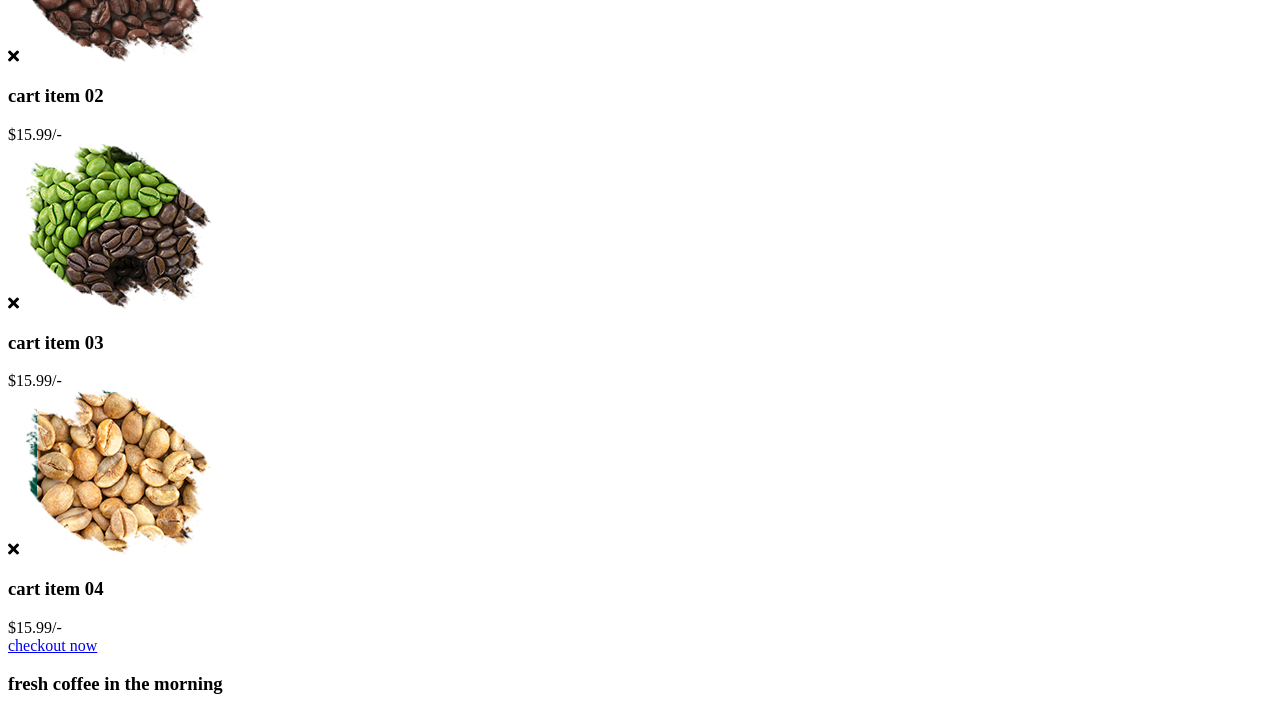
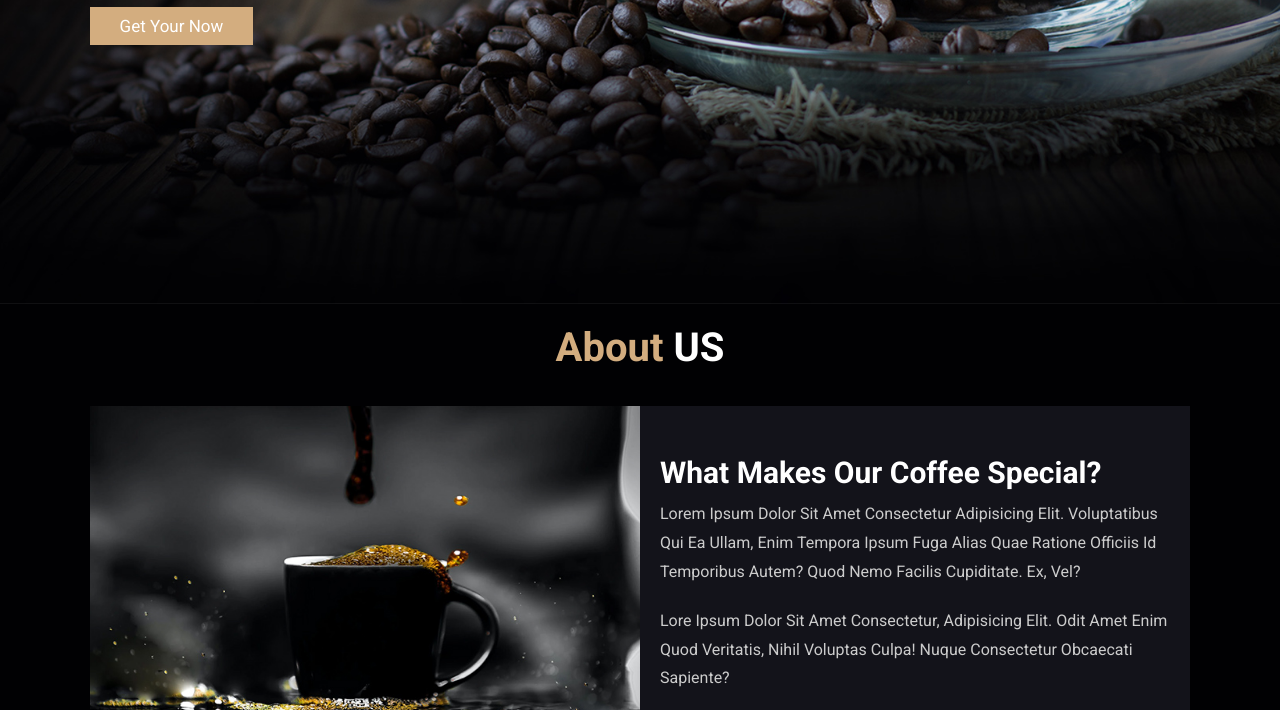
Before and after one commit to vocuong2707/vocuong2707.githuc.io, a plain HTML site: page index.html in a window 1280 px wide. Shown: the part 496-1206 px from the top of the page. Drawn offline with Linux system fonts and the light colour scheme; the site is published under a folder, as on GitHub Pages, so addresses that start at the root find nothing.

Commit message:
Update index.html

```diff
--- a/index.html
+++ b/index.html
@@ -10,7 +10,7 @@
     <link rel="stylesheet" href="https://cdnjs.cloudflare.com/ajax/libs/font-awesome/5.15.4/css/all.min.css">
 
     <!-- custom css file -->
-    <link rel="stylesheet" href="/asset/style.css">
+    <link rel="stylesheet" href="./asset/style.css">
 </head>
 <body>
 
```
